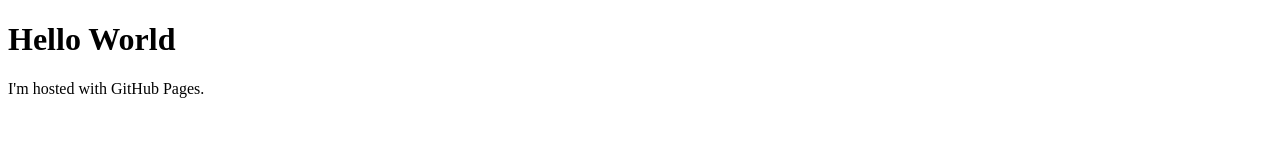
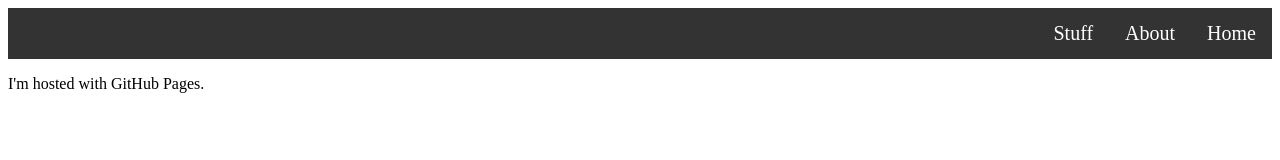
Before and after one commit to Yaveri/Yaveri.github.io, a plain HTML site: page index.html in a window 1280 px wide. Drawn offline with Linux system fonts and the light colour scheme.

Commit message:
Addition of stuff
Rashid Updating

```diff
--- a/index.html
+++ b/index.html
@@ -1,7 +1,18 @@
 <!DOCTYPE html>
 <html>
+<head>
+  <link rel="stylesheet" href="stylesheet.css">
+</head>
 <body>
-<h1>Hello World</h1>
+  <header>
+    <ul id = "navbar">
+      <li><a href ="index.html">Home</a></li>
+      <li><a href ="pages/About.html">About</a></li>
+      <li><a href ="/Stuff.html">Stuff</a></li>
+    </ul>
+  <header>
 <p>I'm hosted with GitHub Pages.</p>
+<footer>
+</footer>
 </body>
 </html>
--- /dev/null
+++ b/stylesheet.css
@@ -0,0 +1,19 @@
+#navbar{
+    list-style-type: none;
+    margin: 0;
+    padding: 0;
+    overflow: hidden;
+    background-color: #333;
+}
+#navbar li {
+  float: right;
+  display: inline;
+  font-size: 20px;
+}
+#navbar li a {
+  display: block;
+  color: white;
+  text-align: center;
+  padding: 14px 16px;
+  text-decoration: none;
+}
```
Also changed, not shown: pages/About.html (added).
